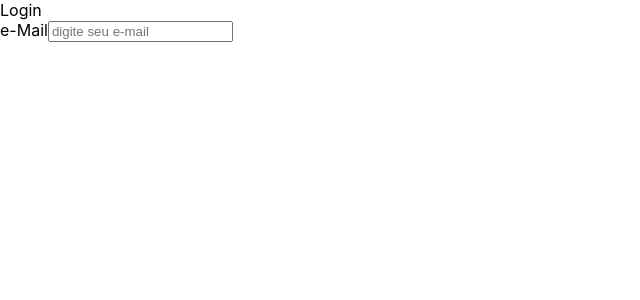
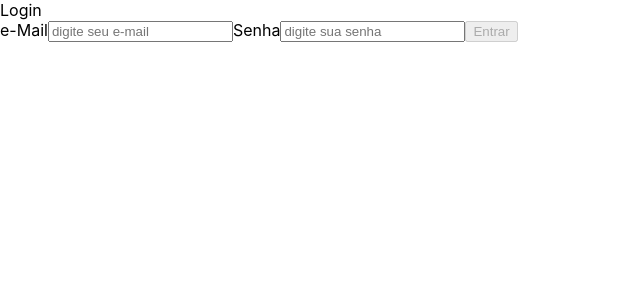
Before and after one commit to phvleite/project-trybewallet, a React (Create React App) app: page / in a window 1280 px wide. Shown: the top 300 px of the page, without its empty margins (0-640 px from the left). Built offline with nearby package versions, Linux system fonts and the light colour scheme.

Commit message:
requisito 01 finalizado

```diff
--- a/src/pages/Login.js
+++ b/src/pages/Login.js
@@ -1,26 +1,51 @@
 import React from 'react';
+import PropTypes from 'prop-types';
+import { connect } from 'react-redux';
+import { Redirect } from 'react-router-dom';
+import { loginUserAction } from '../actions';
 
 class Login extends React.Component {
   constructor() {
     super();
     this.state = {
       email: '',
-      // senha: '',
-      // loginButton: true,
+      senha: '',
+      isDisabled: true,
+      redirect: false,
     };
   }
 
   onInputChange = ({ target }) => {
     const { name, value } = target;
-    this.setState({ [name]: value });
+    this.setState({ [name]: value }, () => this.validate());
+  }
+
+  validate = () => {
+    const { senha } = this.state;
+    const MIN_LEN_PASSWORD = 6;
+    const email = document.getElementById('email-input');
+    const validateEmail = email.validity.valid;
+    const validatePassword = senha.length >= MIN_LEN_PASSWORD;
+
+    const validateLogin = validateEmail && validatePassword;
+
+    this.setState({ isDisabled: !validateLogin });
+  }
+
+  onGetLoginClick = (event) => {
+    event.preventDefault();
+    const { senha, email } = this.state;
+    const { getUserLogin } = this.props;
+    this.setState({ redirect: true });
+    getUserLogin({ senha, email });
   }
 
   render() {
-    const { email } = this.state;
+    const { email, senha, isDisabled, redirect } = this.state;
     return (
       <div>
         <div>Login</div>
-        <form>
+        <form onSubmit={ this.onGetLoginClick }>
           <label htmlFor="email-input">
             e-Mail
             <input
@@ -33,10 +58,36 @@ class Login extends React.Component {
               placeholder="digite seu e-mail"
             />
           </label>
+          <label htmlFor="password-input">
+            Senha
+            <input
+              type="password"
+              data-testid="password-input"
+              name="senha"
+              value={ senha }
+              onChange={ this.onInputChange }
+              id="password-input"
+              placeholder="digite sua senha"
+            />
+          </label>
+          <input
+            type="submit"
+            disabled={ isDisabled }
+            value="Entrar"
+          />
         </form>
+        { redirect && <Redirect to="/carteira" />}
       </div>
     );
   }
 }
 
-export default Login;
+const mapDispatchToProps = (dispatch) => ({
+  getUserLogin: (data) => dispatch(loginUserAction(data)),
+});
+
+Login.propTypes = {
+  getUserLogin: PropTypes.func.isRequired,
+};
+
+export default connect(null, mapDispatchToProps)(Login);
--- a/src/reducers/user.js
+++ b/src/reducers/user.js
@@ -1,12 +1,12 @@
 // Esse reducer será responsável por tratar as informações da pessoa usuária
 import { SAVE_LOGIN_USER } from '../actions/actionTypes';
 
-const user = {
+const INITIAL_STATE = {
   email: '',
   senha: '',
 };
 
-const reducerUserLogin = (state = user, action) => {
+const user = (state = INITIAL_STATE, action) => {
   switch (action.type) {
   case SAVE_LOGIN_USER:
     return { ...state, ...action.value };
@@ -15,4 +15,4 @@ const reducerUserLogin = (state = user, action) => {
   }
 };
 
-export default reducerUserLogin;
+export default user;
--- a/src/reducers/wallet.js
+++ b/src/reducers/wallet.js
@@ -1,12 +1,12 @@
 // Esse reducer será responsável por tratar o todas as informações relacionadas as despesas
 import { SAVE_WALLET } from '../actions/actionTypes';
 
-const wallet = {
+const INITIAL_STATE = {
   currencies: [],
   expenses: [],
 };
 
-const reducerWallet = (state = wallet, action) => {
+const wallet = (state = INITIAL_STATE, action) => {
   switch (action.type) {
   case SAVE_WALLET:
     return { ...state, ...action.value };
@@ -15,4 +15,4 @@ const reducerWallet = (state = wallet, action) => {
   }
 };
 
-export default reducerWallet;
+export default wallet;
```
Also changed, not shown: src/reducers/index.js (+4 -4 lines).
